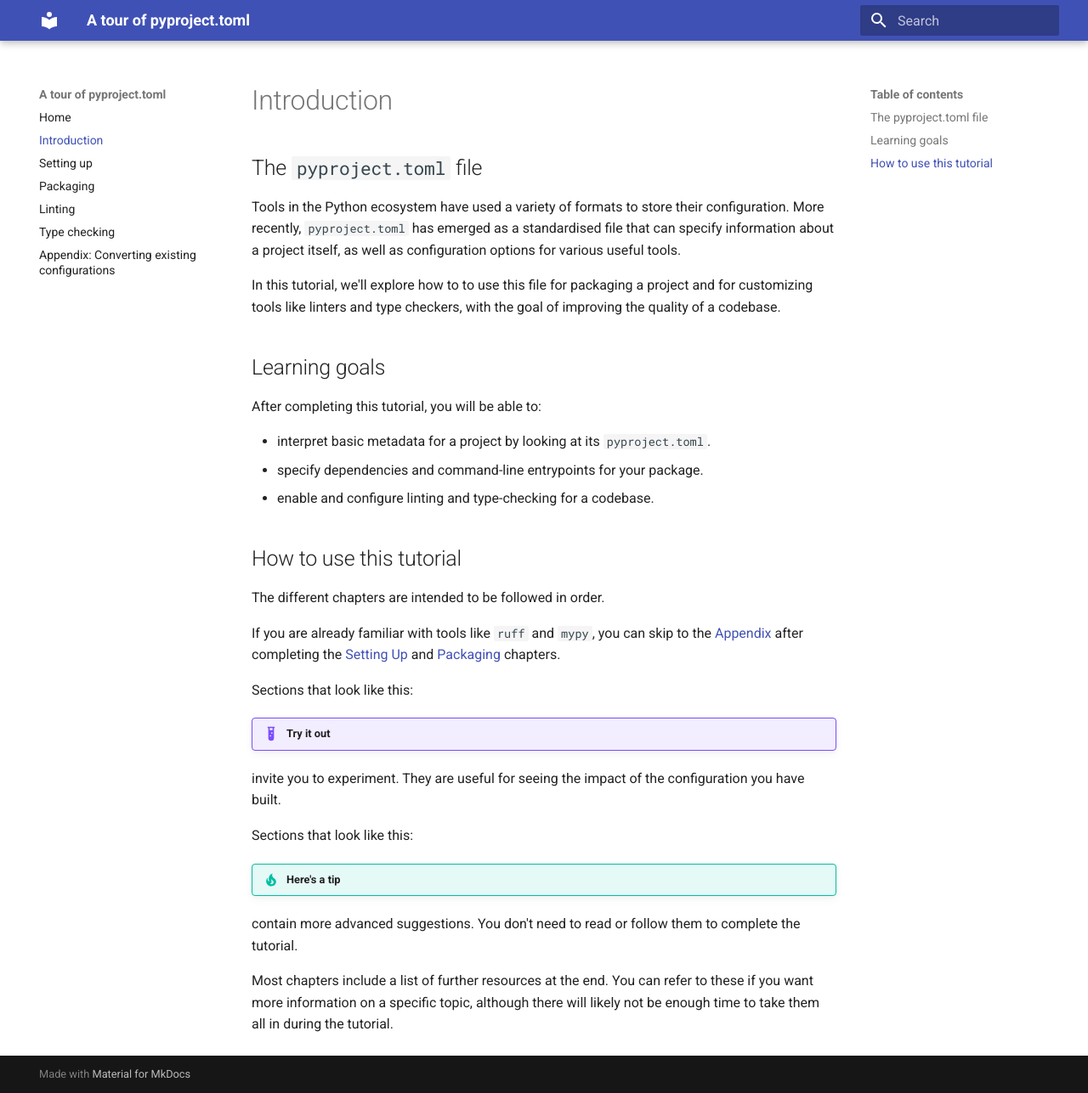
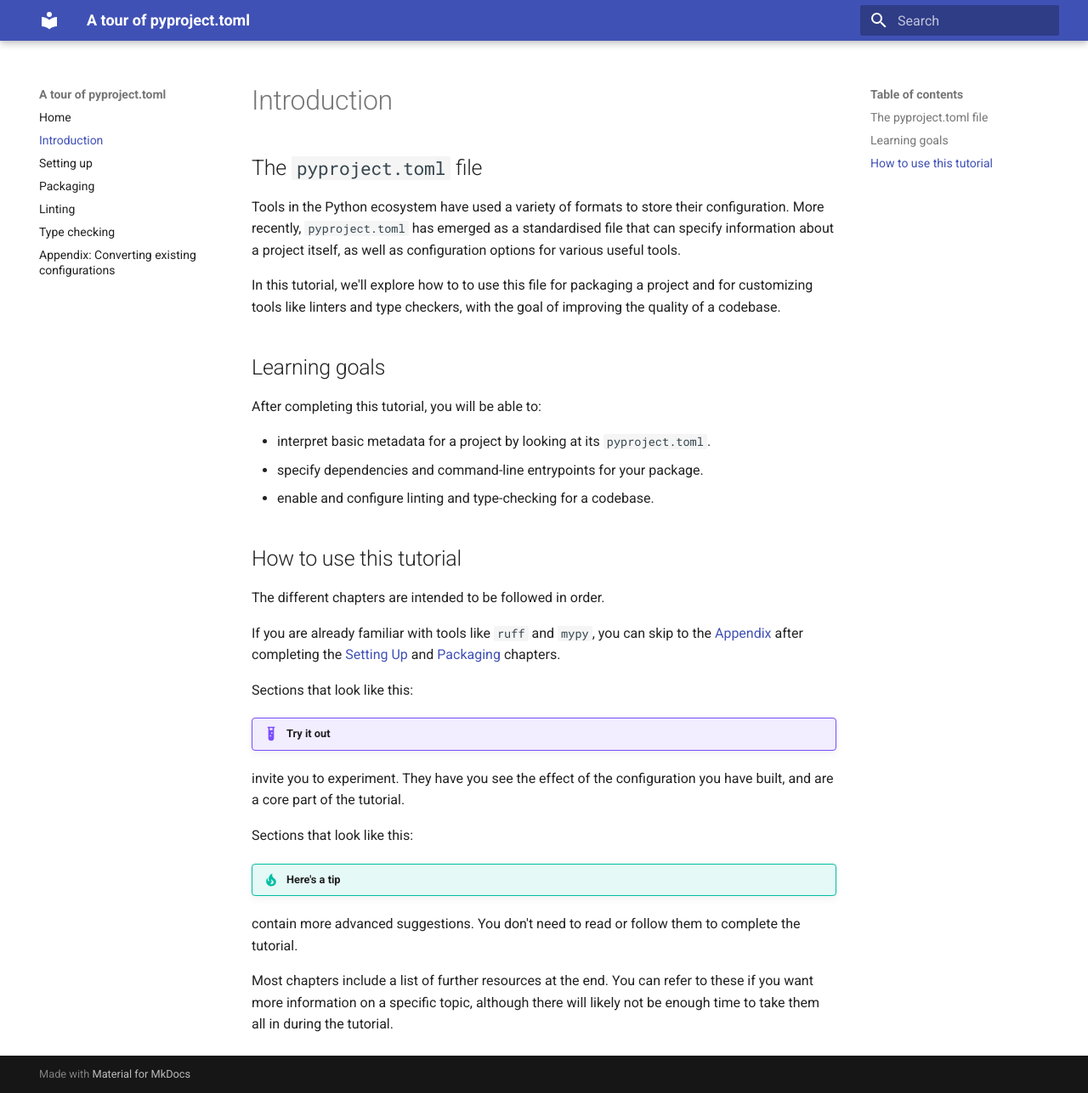
Before and after one commit to ageorgou/pyproject-toml, an MkDocs documentation site: the page built from docs/introduction.md, in a window 1280 px wide and 1287 px high. Shown: the whole window at 85% size. Built offline with MkDocs 1.6.1 and Material for MkDocs 9.7.7, drawn with Linux system fonts in a browser that asks for light colours.

Commit message:
Clarify that experiments are not optional

```diff
--- a/docs/introduction.md
+++ b/docs/introduction.md
@@ -31,8 +31,8 @@ Sections that look like this:
 
 !!! example "Try it out"
 
-invite you to experiment. They are useful for seeing the impact
-of the configuration you have built.
+invite you to experiment. They have you see the effect
+of the configuration you have built, and are a core part of the tutorial.
 
 Sections that look like this:
 
```
